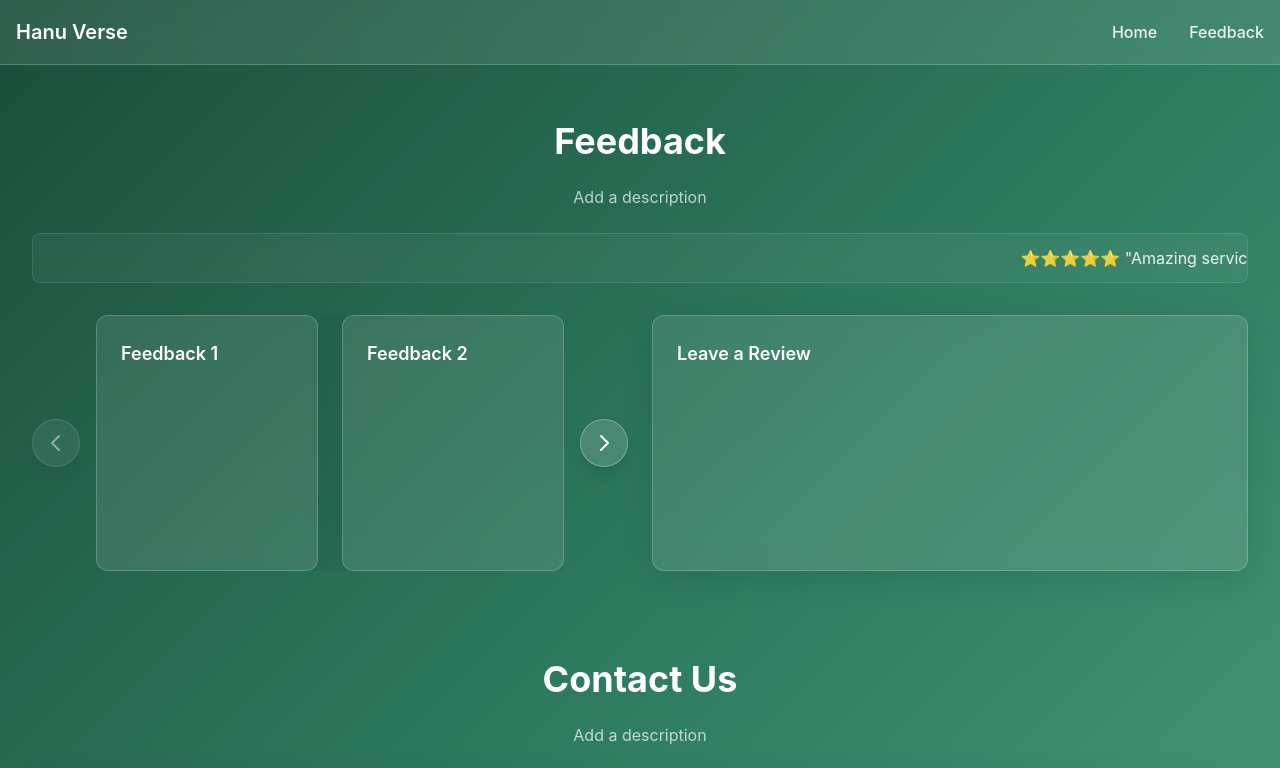
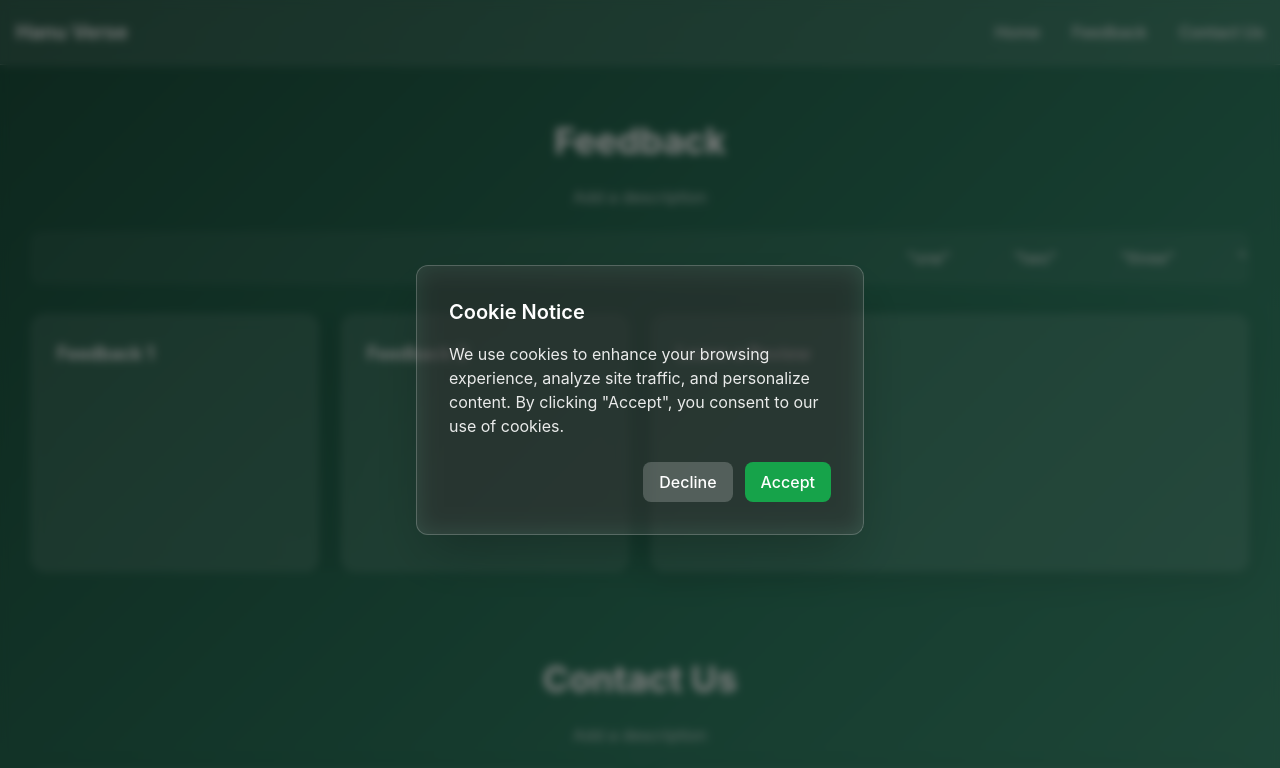
Before and after one commit to HanuKeyser/websites, a plain HTML site: page index.html in a window 1280 px wide. Shown: the top 768 px of the page. Drawn offline with nearby package versions, Linux system fonts and the light colour scheme.

Commit message:
Update index.html

```diff
--- a/index.html
+++ b/index.html
@@ -10,6 +10,11 @@
 
   <!-- Tailwind CSS -->
   <script src="https://cdn.tailwindcss.com"></script>
+
+<style>
+    html {
+        scroll-behavior: smooth;
+    }
 
 <style>
     html {
@@ -34,9 +39,10 @@
         transition: all 0.3s ease;
     }
 
+    /* Removed hover lift effect */
     .glass-card:hover {
-        box-shadow: 0 12px 40px rgba(0, 0, 0, 0.15);
-        transform: translateY(-2px);
+        /* box-shadow: 0 12px 40px rgba(0, 0, 0, 0.15); */
+        /* transform: translateY(-2px); */
     }
 
     .carousel-container {
@@ -51,8 +57,58 @@
     }
 
     .carousel-slide {
+        flex-shrink: 0;
+    }
+
+    /* Default slide width for desktop: two cards side-by-side */
+    @media (min-width: 1024px) {
+        .carousel-slide {
             min-width: calc(50% - 0.75rem);
-        flex-shrink: 0;
+        }
+    }
+
+    /* Tablet */
+    @media (min-width: 768px) and (max-width: 1023px) {
+        .carousel-slide {
+            min-width: 100%;
+        }
+
+        .tablet-adjust {
+            grid-template-columns: 2fr 1fr;
+        }
+    }
+
+    /* Mobile */
+    @media (max-width: 767px) {
+        .carousel-slide {
+            min-width: 100%;
+        }
+
+        .carousel-track {
+            gap: 1rem;
+        }
+
+        .glass-arrow {
+            width: 2.5rem;
+            height: 2.5rem;
+        }
+
+        .glass-arrow svg {
+            width: 1.25rem;
+            height: 1.25rem;
+        }
+
+        .mobile-stack {
+            display: block !important;
+        }
+
+        .mobile-stack > div {
+            margin-bottom: 1.5rem;
+        }
+
+        .mobile-stack > div:last-child {
+            margin-bottom: 0;
+        }
     }
 
     .glass-arrow {
@@ -73,57 +129,6 @@
         cursor: not-allowed;
     }
 
-    /* Mobile Responsive */
-    @media (max-width: 767px) {
-        .carousel-slide {
-            min-width: 100%;
-        }
-
-        .glass-arrow {
-            width: 2.5rem;
-            height: 2.5rem;
-        }
-
-        .glass-arrow svg {
-            width: 1.25rem;
-            height: 1.25rem;
-        }
-
-        .carousel-track {
-            gap: 1rem;
-        }
-
-        .mobile-stack {
-            display: block !important;
-        }
-
-        .mobile-stack > div {
-            margin-bottom: 1.5rem;
-        }
-
-        .mobile-stack > div:last-child {
-            margin-bottom: 0;
-        }
-    }
-
-    /* Tablet Responsive */
-    @media (min-width: 768px) and (max-width: 1023px) {
-        .carousel-slide {
-            min-width: 100%;
-        }
-
-        .tablet-adjust {
-            grid-template-columns: 2fr 1fr;
-        }
-    }
-
-    /* Desktop */
-    @media (min-width: 1024px) {
-        .carousel-slide {
-            min-width: calc(50% - 0.75rem);
-        }
-    }
-
     /* Back to top button styles */
     #backToTop {
         transition: opacity 0.3s ease, visibility 0.3s ease, transform 0.3s ease;
@@ -141,7 +146,7 @@
 
     .ticker-content {
         display: flex;
-        animation: scroll-left 60s linear infinite;
+        animation: scroll-left 40s linear infinite;
         white-space: nowrap;
     }
 
@@ -180,7 +185,8 @@
       <h1 class="text-xl font-semibold text-white">Hanu Verse</h1>
       <nav class="flex space-x-4 sm:space-x-8">
         <a href="#top" class="text-white/90 hover:text-white transition-colors font-medium text-sm sm:text-base">Home</a>
-        <a href="#contact" class="text-white/90 hover:text-white transition-colors font-medium text-sm sm:text-base">Feedback</a>
+        <a href="#feedback" class="text-white/90 hover:text-white transition-colors font-medium text-sm sm:text-base">Feedback</a>
+		<a href="#contact" class="text-white/90 hover:text-white transition-colors font-medium text-sm sm:text-base">Contact Us</a>
       </nav>
     </div>
   </header>
@@ -188,82 +194,47 @@
   <!-- Main Content Area -->
   <main class="flex-1 min-h-screen">
     <!-- Feedback Section -->
-    <section id="home" class="py-4 sm:py-8 px-4 sm:px-6 lg:px-8">
+<section id="feedback" class="py-4 sm:py-8 px-4 sm:px-6 lg:px-8">
   <div class="max-w-7xl mx-auto">
     <h2 class="text-2xl sm:text-3xl md:text-4xl font-bold text-white my-6 text-center">Feedback</h2>
     <p class="text-white/70 text-center mb-6 text-sm sm:text-base">Add a description</p>
 
-        <!-- Review Ticker Bar -->
+    <!-- Review Ticker -->
     <div class="mb-8 overflow-hidden bg-white/5 backdrop-blur-sm border border-white/10 rounded-lg py-3">
       <div class="ticker-wrapper">
         <div class="ticker-content">
-              <span class="ticker-item">⭐⭐⭐⭐⭐ "Amazing service, highly recommend!" - Sarah M.</span>
-              <span class="ticker-item">⭐⭐⭐⭐⭐ "Professional and reliable team" - John D.</span>
-              <span class="ticker-item">⭐⭐⭐⭐⭐ "Exceeded all expectations!" - Maria L.</span>
-              <span class="ticker-item">⭐⭐⭐⭐⭐ "Outstanding quality and support" - David R.</span>
-              <span class="ticker-item">⭐⭐⭐⭐⭐ "Will definitely use again!" - Emma K.</span>
+          <span class="ticker-item">"one"</span>
+          <span class="ticker-item">"two"</span>
+          <span class="ticker-item">"three"</span>
+          <span class="ticker-item">"four"</span>
+          <span class="ticker-item">"five"</span>
+		<!-- Duplicated set -->
+		  <span class="ticker-item">"one"</span>
+          <span class="ticker-item">"two"</span>
+          <span class="ticker-item">"three"</span>
+          <span class="ticker-item">"four"</span>
+          <span class="ticker-item">"five"</span>
         </div>
       </div>
     </div>
 
     <!-- Mobile Layout -->
     <div class="mobile-stack lg:hidden">
-          <!-- Feedback Carousel Mobile -->
-          <div class="relative">
-            <div class="flex items-center gap-2 sm:gap-4">
-              <!-- Left Arrow -->
-              <button id="prevBtn" class="glass-arrow w-10 h-10 sm:w-12 sm:h-12 rounded-full flex items-center justify-center text-white shadow-lg">
-                <svg class="w-5 h-5 sm:w-6 sm:h-6" fill="none" stroke="currentColor" viewBox="0 0 24 24">
-                  <path stroke-linecap="round" stroke-linejoin="round" stroke-width="2" d="M15 19l-7-7 7-7"></path>
-                </svg>
-              </button>
-
-              <!-- Carousel Container -->
+      <div>
         <div class="carousel-container flex-1">
           <div id="carouselTrack" class="carousel-track">
-                  <div class="carousel-slide">
-                    <div class="glass-card h-48 sm:h-64 p-4 sm:p-6">
-                      <h3 class="text-white font-semibold text-base sm:text-lg">Feedback 1</h3>
-                    </div>
-                  </div>
-                  <div class="carousel-slide">
-                    <div class="glass-card h-48 sm:h-64 p-4 sm:p-6">
-                      <h3 class="text-white font-semibold text-base sm:text-lg">Feedback 2</h3>
-                    </div>
-                  </div>
-                  <div class="carousel-slide">
-                    <div class="glass-card h-48 sm:h-64 p-4 sm:p-6">
-                      <h3 class="text-white font-semibold text-base sm:text-lg">Feedback 3</h3>
-                    </div>
-                  </div>
-                  <div class="carousel-slide">
-                    <div class="glass-card h-48 sm:h-64 p-4 sm:p-6">
-                      <h3 class="text-white font-semibold text-base sm:text-lg">Feedback 4</h3>
-                    </div>
-                  </div>
-                  <div class="carousel-slide">
-                    <div class="glass-card h-48 sm:h-64 p-4 sm:p-6">
-                      <h3 class="text-white font-semibold text-base sm:text-lg">Feedback 5</h3>
-                    </div>
-                  </div>
-                  <div class="carousel-slide">
-                    <div class="glass-card h-48 sm:h-64 p-4 sm:p-6">
-                      <h3 class="text-white font-semibold text-base sm:text-lg">Feedback 6</h3>
-                    </div>
+            <!-- Feedback Cards -->
+            <div class="carousel-slide"><div class="glass-card h-48 sm:h-64 p-4 sm:p-6"><h3 class="text-white font-semibold text-base sm:text-lg">Feedback 1</h3></div></div>
+            <div class="carousel-slide"><div class="glass-card h-48 sm:h-64 p-4 sm:p-6"><h3 class="text-white font-semibold text-base sm:text-lg">Feedback 2</h3></div></div>
+            <div class="carousel-slide"><div class="glass-card h-48 sm:h-64 p-4 sm:p-6"><h3 class="text-white font-semibold text-base sm:text-lg">Feedback 3</h3></div></div>
+            <div class="carousel-slide"><div class="glass-card h-48 sm:h-64 p-4 sm:p-6"><h3 class="text-white font-semibold text-base sm:text-lg">Feedback 4</h3></div></div>
+            <div class="carousel-slide"><div class="glass-card h-48 sm:h-64 p-4 sm:p-6"><h3 class="text-white font-semibold text-base sm:text-lg">Feedback 5</h3></div></div>
+            <div class="carousel-slide"><div class="glass-card h-48 sm:h-64 p-4 sm:p-6"><h3 class="text-white font-semibold text-base sm:text-lg">Feedback 6</h3></div></div>
           </div>
         </div>
       </div>
 
-              <!-- Right Arrow -->
-              <button id="nextBtn" class="glass-arrow w-10 h-10 sm:w-12 sm:h-12 rounded-full flex items-center justify-center text-white shadow-lg">
-                <svg class="w-5 h-5 sm:w-6 sm:h-6" fill="none" stroke="currentColor" viewBox="0 0 24 24">
-                  <path stroke-linecap="round" stroke-linejoin="round" stroke-width="2" d="M9 5l7 7-7 7"></path>
-                </svg>
-              </button>
-            </div>
-          </div>
-
-          <!-- Leave a Review Card Mobile -->
+      <!-- Leave Review Card -->
       <div>
         <div class="glass-card h-48 sm:h-64 p-4 sm:p-6">
           <h3 class="text-white font-semibold text-base sm:text-lg">Leave a Review</h3>
@@ -271,64 +242,22 @@
       </div>
     </div>
 
-        <!-- Desktop/Tablet Layout -->
+    <!-- Desktop Layout -->
     <div class="hidden lg:grid lg:grid-cols-4 gap-6 tablet-adjust">
-          <!-- Feedback Carousel Desktop -->
-          <div class="lg:col-span-2 relative">
-            <div class="flex items-center gap-4">
-              <!-- Left Arrow -->
-              <button id="prevBtnDesktop" class="glass-arrow w-12 h-12 rounded-full flex items-center justify-center text-white shadow-lg">
-                <svg class="w-6 h-6" fill="none" stroke="currentColor" viewBox="0 0 24 24">
-                  <path stroke-linecap="round" stroke-linejoin="round" stroke-width="2" d="M15 19l-7-7 7-7"></path>
-                </svg>
-              </button>
-
-              <!-- Carousel Container -->
+      <div class="lg:col-span-2">
         <div class="carousel-container flex-1">
           <div id="carouselTrackDesktop" class="carousel-track">
-                  <div class="carousel-slide">
-                    <div class="glass-card h-64 p-6">
-                      <h3 class="text-white font-semibold text-lg">Feedback 1</h3>
-                    </div>
-                  </div>
-                  <div class="carousel-slide">
-                    <div class="glass-card h-64 p-6">
-                      <h3 class="text-white font-semibold text-lg">Feedback 2</h3>
-                    </div>
-                  </div>
-                  <div class="carousel-slide">
-                    <div class="glass-card h-64 p-6">
-                      <h3 class="text-white font-semibold text-lg">Feedback 3</h3>
-                    </div>
-                  </div>
-                  <div class="carousel-slide">
-                    <div class="glass-card h-64 p-6">
-                      <h3 class="text-white font-semibold text-lg">Feedback 4</h3>
-                    </div>
-                  </div>
-                  <div class="carousel-slide">
-                    <div class="glass-card h-64 p-6">
-                      <h3 class="text-white font-semibold text-lg">Feedback 5</h3>
-                    </div>
-                  </div>
-                  <div class="carousel-slide">
-                    <div class="glass-card h-64 p-6">
-                      <h3 class="text-white font-semibold text-lg">Feedback 6</h3>
-                    </div>
+            <div class="carousel-slide"><div class="glass-card h-64 p-6"><h3 class="text-white font-semibold text-lg">Feedback 1</h3></div></div>
+            <div class="carousel-slide"><div class="glass-card h-64 p-6"><h3 class="text-white font-semibold text-lg">Feedback 2</h3></div></div>
+            <div class="carousel-slide"><div class="glass-card h-64 p-6"><h3 class="text-white font-semibold text-lg">Feedback 3</h3></div></div>
+            <div class="carousel-slide"><div class="glass-card h-64 p-6"><h3 class="text-white font-semibold text-lg">Feedback 4</h3></div></div>
+            <div class="carousel-slide"><div class="glass-card h-64 p-6"><h3 class="text-white font-semibold text-lg">Feedback 5</h3></div></div>
+            <div class="carousel-slide"><div class="glass-card h-64 p-6"><h3 class="text-white font-semibold text-lg">Feedback 6</h3></div></div>
           </div>
         </div>
       </div>
 
-              <!-- Right Arrow -->
-              <button id="nextBtnDesktop" class="glass-arrow w-12 h-12 rounded-full flex items-center justify-center text-white shadow-lg">
-                <svg class="w-6 h-6" fill="none" stroke="currentColor" viewBox="0 0 24 24">
-                  <path stroke-linecap="round" stroke-linejoin="round" stroke-width="2" d="M9 5l7 7-7 7"></path>
-                </svg>
-              </button>
-            </div>
-          </div>
-
-          <!-- Leave a Review Card Desktop -->
+      <!-- Leave Review -->
       <div class="lg:col-span-2">
         <div class="glass-card h-64 p-6">
           <h3 class="text-white font-semibold text-lg">Leave a Review</h3>
@@ -344,16 +273,34 @@
         <h2 class="text-2xl sm:text-3xl md:text-4xl font-bold text-white my-6 text-center">Contact Us</h2>
         <p class="text-white/70 text-center mb-6 text-sm sm:text-base">Add a description</p>
         <div class="grid grid-cols-1 md:grid-cols-2 gap-4 sm:gap-6 lg:gap-8 max-w-7xl mx-auto">
-          <div class="glass-card h-48 sm:h-64 p-4 sm:p-6">
+          <div class="glass-card h-96 sm:h-[32rem] p-4 sm:p-6">
             <h3 class="text-white font-semibold text-base sm:text-lg">Get In Touch</h3>
           </div>
-          <div class="glass-card h-48 sm:h-64 p-4 sm:p-6">
+          <div class="glass-card h-96 sm:h-[32rem] p-4 sm:p-6">
             <h3 class="text-white font-semibold text-base sm:text-lg">Contact Info</h3>
           </div>
         </div>
       </div>
     </section>
   </main>
+
+  <!-- Cookie Popup Modal -->
+  <div id="cookieModal" class="fixed inset-0 bg-black/50 backdrop-blur-sm z-50 flex items-center justify-center p-4 opacity-0 invisible transition-all duration-300">
+    <div class="bg-white/10 backdrop-blur-md border border-white/20 rounded-xl p-6 sm:p-8 max-w-md w-full shadow-2xl">
+      <h3 class="text-white font-semibold text-lg sm:text-xl mb-4">Cookie Notice</h3>
+      <p class="text-white/90 text-sm sm:text-base mb-6 leading-relaxed">
+        We use cookies to enhance your browsing experience, analyze site traffic, and personalize content. By clicking "Accept", you consent to our use of cookies.
+      </p>
+      <div class="flex gap-3 justify-end">
+        <button id="declineCookies" class="bg-white/20 hover:bg-white/30 text-white px-4 py-2 rounded-lg font-medium transition-colors">
+          Decline
+        </button>
+        <button id="acceptCookies" class="bg-green-600 hover:bg-green-700 text-white px-4 py-2 rounded-lg font-medium transition-colors">
+          Accept
+        </button>
+      </div>
+    </div>
+  </div>
 
   <!-- Back to Top Button -->
   <button id="backToTop" class="fixed bottom-8 right-4 sm:bottom-12 sm:right-6 bg-white/20 backdrop-blur-md border border-white/30 text-white p-2 sm:p-3 rounded-full shadow-lg hover:bg-white/30 transition-all duration-300 opacity-0 invisible z-50">
@@ -370,10 +317,10 @@
   </footer>
 
 <script>
-    document.addEventListener('DOMContentLoaded', function() {
+    document.addEventListener('DOMContentLoaded', function () {
         // Smooth scroll for navigation links
         document.querySelectorAll('a[href^="#"]').forEach(link => {
-            link.addEventListener('click', function(e) {
+            link.addEventListener('click', function (e) {
                 e.preventDefault();
                 const target = document.querySelector(this.getAttribute('href'));
                 if (target) {
@@ -389,7 +336,7 @@
         // Back to top button functionality
         const backToTopButton = document.getElementById('backToTop');
 
-        window.addEventListener('scroll', function() {
+        window.addEventListener('scroll', function () {
             if (window.pageYOffset > 300) {
                 backToTopButton.classList.remove('opacity-0', 'invisible');
                 backToTopButton.classList.add('opacity-100', 'visible');
@@ -399,67 +346,94 @@
             }
         });
 
-        backToTopButton.addEventListener('click', function() {
+        backToTopButton.addEventListener('click', function () {
             window.scrollTo({
                 top: 0,
                 behavior: 'smooth'
             });
         });
 
-        // Carousel functionality for mobile
-        function setupCarousel(trackId, prevBtnId, nextBtnId) {
+        // Fixed pixel-based auto-playing carousel with pause on hover
+        function setupAutoCarousel(trackId) {
             const track = document.getElementById(trackId);
-            const prevBtn = document.getElementById(prevBtnId);
-            const nextBtn = document.getElementById(nextBtnId);
+            if (!track) return;
 
-            if (!track || !prevBtn || !nextBtn) return;
+            const slides = track.children;
+            let currentIndex = 0;
+            let slidesVisible = window.innerWidth >= 1024 ? 2 : 1;
+            let intervalId = null;
 
-            let currentIndex = 0;
-            const totalSlides = 6;
-            let slidesVisible = window.innerWidth >= 1024 ? 2 : 1;
-            let maxIndex = totalSlides - 1;
+            function getSlideWidth() {
+                const firstSlide = slides[0];
+                if (!firstSlide) return 0;
+
+                const style = window.getComputedStyle(track);
+                const gap = parseFloat(style.gap || 0);
+                return firstSlide.offsetWidth + gap;
+            }
 
             function updateCarousel() {
-                const slideWidth = 100 / slidesVisible;
+                const slideWidth = getSlideWidth();
                 const translateX = -(currentIndex * slideWidth);
-                track.style.transform = `translateX(${translateX}%)`;
+                track.style.transform = `translateX(${translateX}px)`;
+            }
 
-                prevBtn.disabled = currentIndex === 0;
-                nextBtn.disabled = currentIndex >= maxIndex;
+            function startCarousel() {
+                stopCarousel(); // Prevent duplicate intervals
+                intervalId = setInterval(() => {
+                    const maxIndex = slides.length - slidesVisible;
+                    currentIndex = (currentIndex + 1) % (maxIndex + 1);
+                    updateCarousel();
+                }, 10000);
+            }
+
+            function stopCarousel() {
+                clearInterval(intervalId);
             }
 
             function handleResize() {
                 slidesVisible = window.innerWidth >= 1024 ? 2 : 1;
-                maxIndex = totalSlides - 1;
-                if (currentIndex > maxIndex) {
-                    currentIndex = maxIndex;
-                }
+                currentIndex = 0;
                 updateCarousel();
+                startCarousel();
             }
 
-            prevBtn.addEventListener('click', function() {
-                if (currentIndex > 0) {
-                    currentIndex--;
+            track.addEventListener('mouseenter', stopCarousel);
+            track.addEventListener('mouseleave', startCarousel);
+            window.addEventListener('resize', handleResize);
+
             updateCarousel();
+            startCarousel();
         }
+
+        setupAutoCarousel('carouselTrack');
+        setupAutoCarousel('carouselTrackDesktop');
+
+        // Cookie modal functionality
+        const cookieModal = document.getElementById('cookieModal');
+        const acceptBtn = document.getElementById('acceptCookies');
+        const declineBtn = document.getElementById('declineCookies');
+
+        if (!localStorage.getItem('cookieConsent')) {
+            setTimeout(() => {
+                cookieModal.classList.remove('opacity-0', 'invisible');
+                cookieModal.classList.add('opacity-100', 'visible');
+            }, 1000);
+        }
+
+        acceptBtn.addEventListener('click', function () {
+            localStorage.setItem('cookieConsent', 'accepted');
+            cookieModal.classList.add('opacity-0', 'invisible');
+            cookieModal.classList.remove('opacity-100', 'visible');
+            console.log('Cookies accepted - Analytics can be initialized');
         });
 
-            nextBtn.addEventListener('click', function() {
-                if (currentIndex < maxIndex) {
-                    currentIndex++;
-                    updateCarousel();
-                }
+        declineBtn.addEventListener('click', function () {
+            localStorage.setItem('cookieConsent', 'declined');
+            cookieModal.classList.add('opacity-0', 'invisible');
+            cookieModal.classList.remove('opacity-100', 'visible');
+            console.log('Cookies declined - Only essential cookies will be used');
         });
-
-            window.addEventListener('resize', handleResize);
-
-            // Initialize carousel
-            updateCarousel();
-        }
-
-        // Setup carousels for both mobile and desktop
-        setupCarousel('carouselTrack', 'prevBtn', 'nextBtn');
-        setupCarousel('carouselTrackDesktop', 'prevBtnDesktop', 'nextBtnDesktop');
     });
 </script>
 
```
Lines whose indentation alone changed are shown as unchanged.
